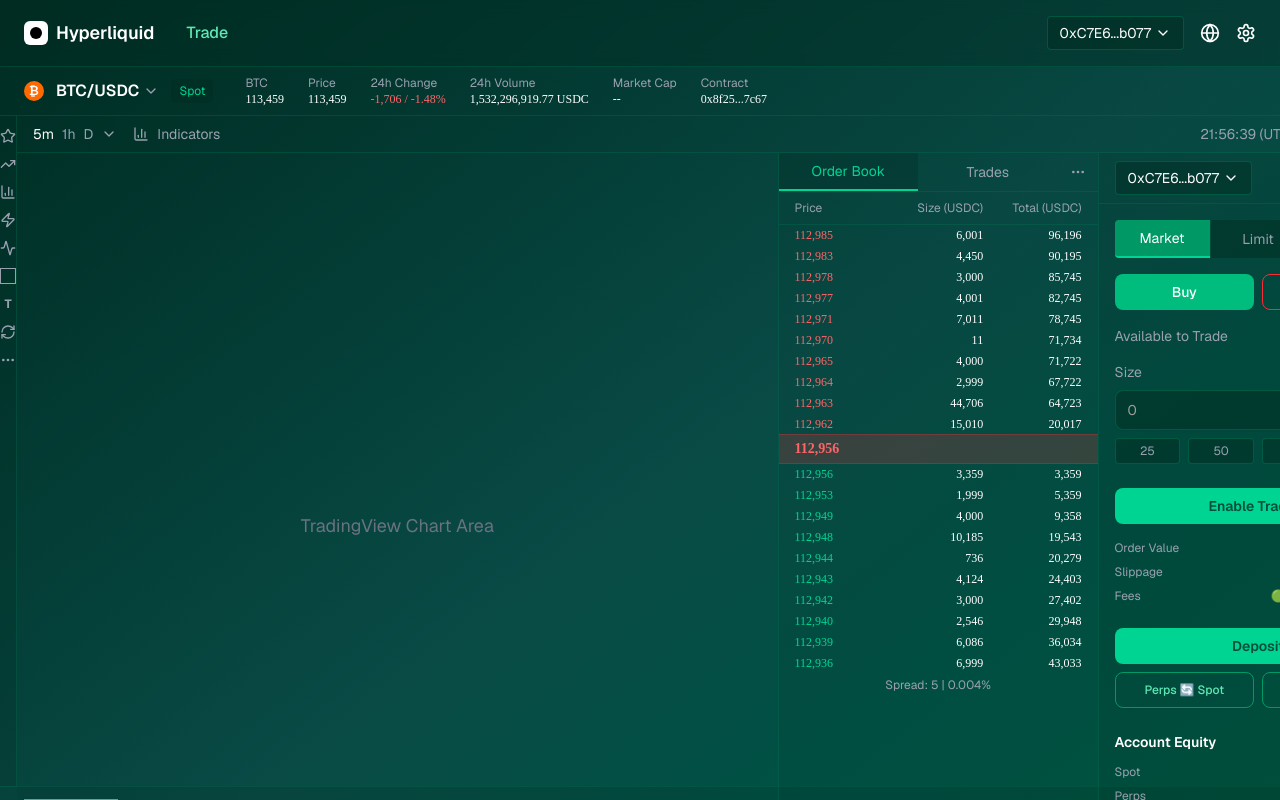
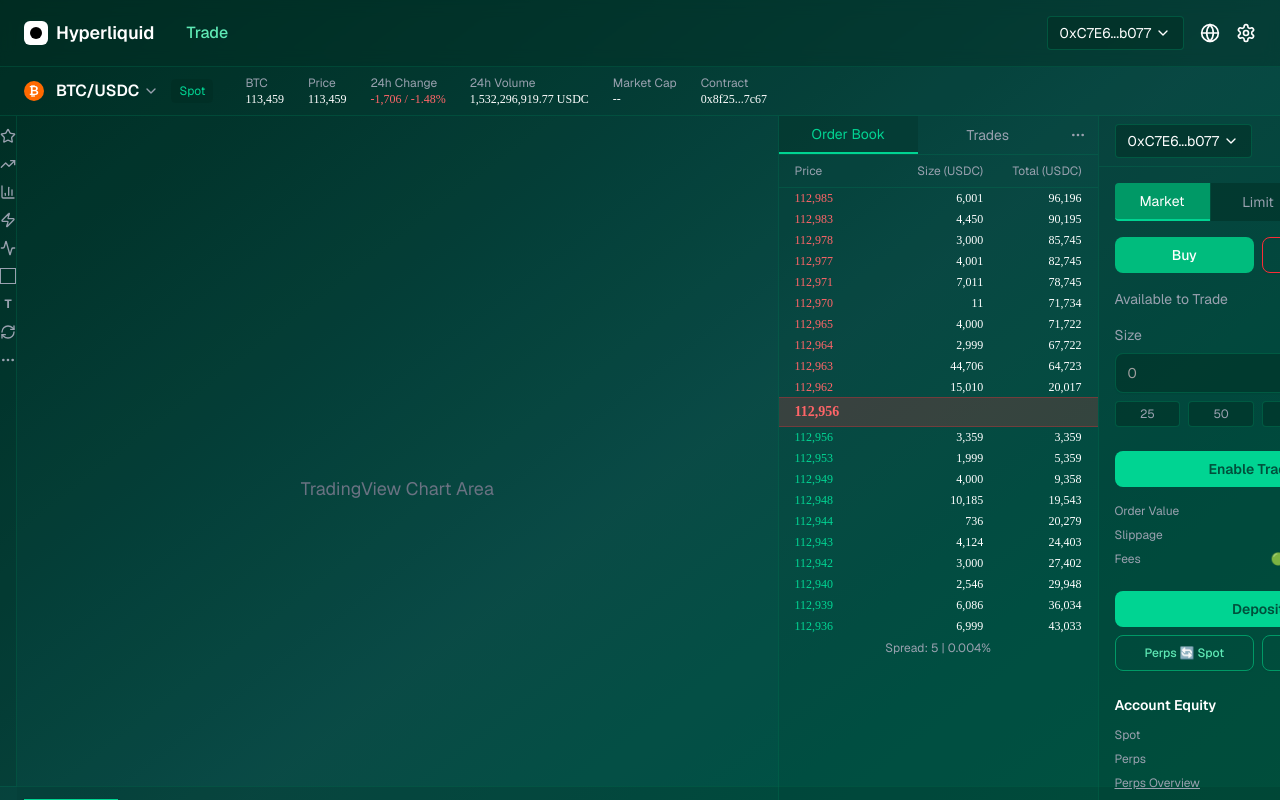
Before and after one commit to dswissdev/DSWISSDEV, a Next.js app: page / in a window 1280 px wide. Shown: the top 800 px of the page. Built offline with nearby package versions, Linux system fonts and the light colour scheme.

Commit message:
fix: remove unused TradingView controls
Delete div with TradingView controls from page.tsx.

#VERCEL_SKIP

Co-authored-by: null <215129066+dswissdev@users.noreply.github.com>

```diff
--- a/app/page.tsx
+++ b/app/page.tsx
@@ -109,29 +109,6 @@ export default function HyperliquidTrade() {
 
         {/* Main Content Area */}
         <div className="flex-1 flex flex-col">
-          <div className="border-b border-emerald-700/30 bg-emerald-950/20 px-4 py-2">
-            <div className="flex items-center justify-between">
-              <div className="flex items-center gap-4">
-                <div className="flex items-center gap-2 text-sm">
-                  <span className="text-white">5m</span>
-                  <span className="text-gray-400">1h</span>
-                  <span className="text-gray-400">D</span>
-                  <ChevronDownIcon className="w-4 h-4 text-gray-400" />
-                </div>
-                <div className="flex items-center gap-2">
-                  <BarChart3Icon className="w-4 h-4 text-gray-400" />
-                  <span className="text-gray-400 text-sm">Indicators</span>
-                </div>
-              </div>
-              <div className="flex items-center gap-4 text-sm">
-                <span className="text-gray-400">21:56:39 (UTC)</span>
-                <span className="text-gray-400">%</span>
-                <span className="text-gray-400">log</span>
-                <span className="text-gray-400">auto</span>
-              </div>
-            </div>
-          </div>
-
           <div className="flex flex-1">
             <div className="flex-1 flex flex-col">
               <div className="flex-1 bg-emerald-950/10 flex items-center justify-center">
```
